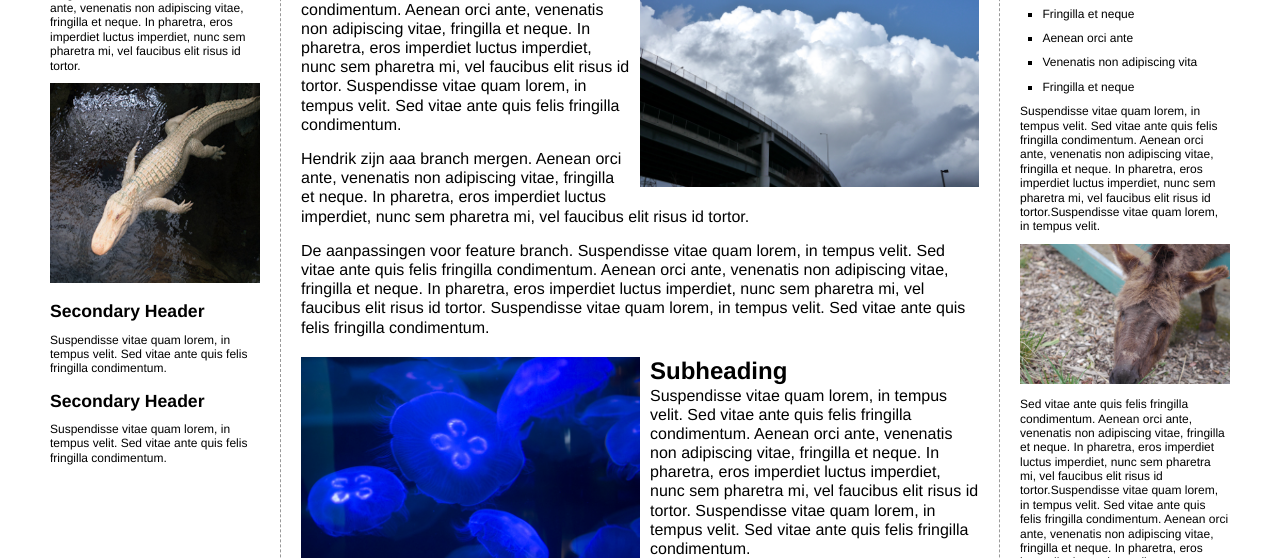
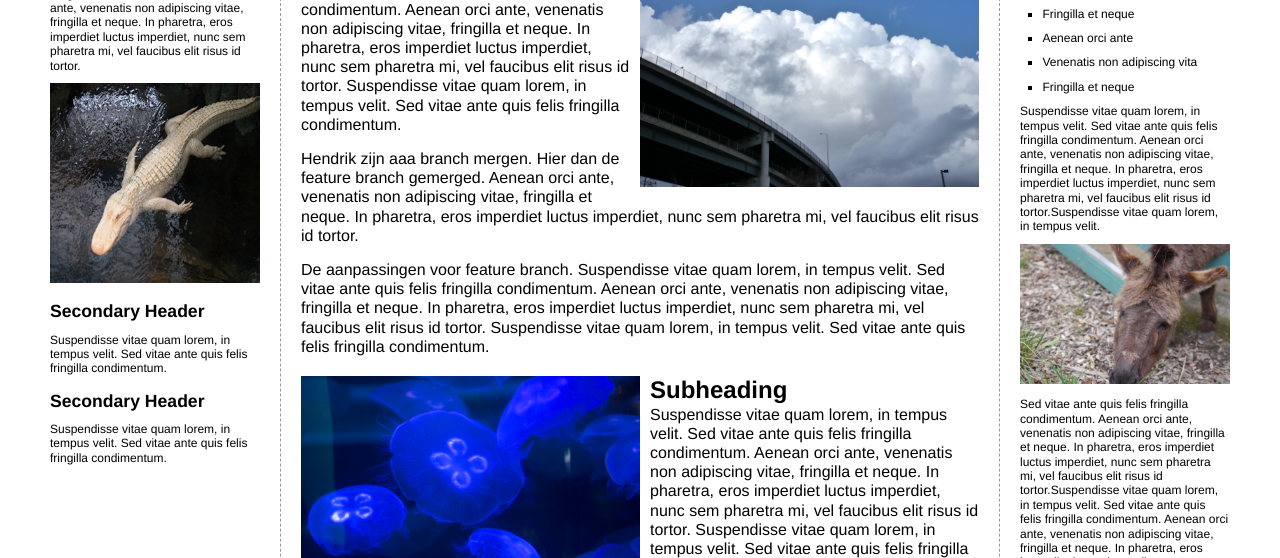
Before and after one commit to Ruineskill/dww2-hdw, a plain HTML site: page index.html in a window 1280 px wide. Shown: the part 242-800 px from the top of the page. Drawn offline with Linux system fonts and the light colour scheme.

Commit message:
final commit

```diff
--- a/index.html
+++ b/index.html
@@ -43,6 +43,7 @@
             </p>
             <p>
               Hendrik zijn aaa branch mergen.
+              Hier dan de feature branch gemerged.
               Aenean orci ante, venenatis non adipiscing vitae, fringilla et
               neque. In pharetra, eros imperdiet luctus imperdiet, nunc sem
               pharetra mi, vel faucibus elit risus id tortor.
```
